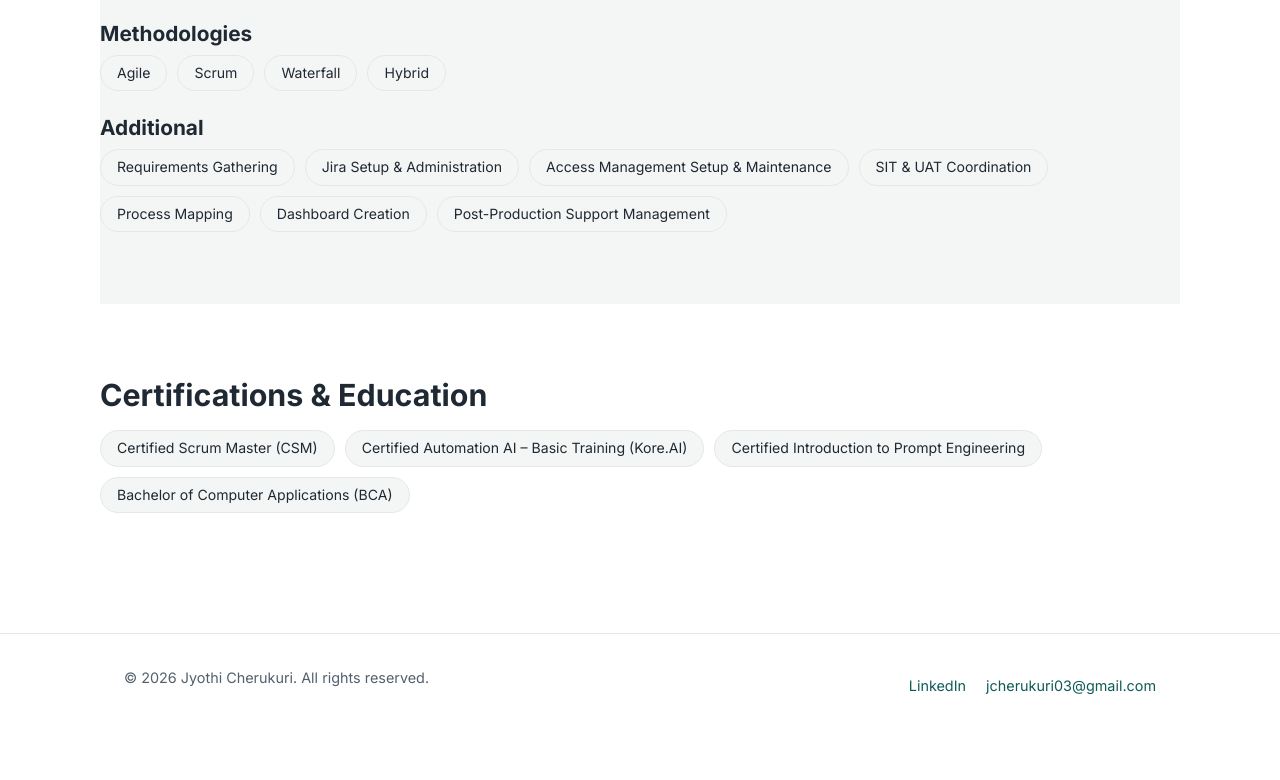
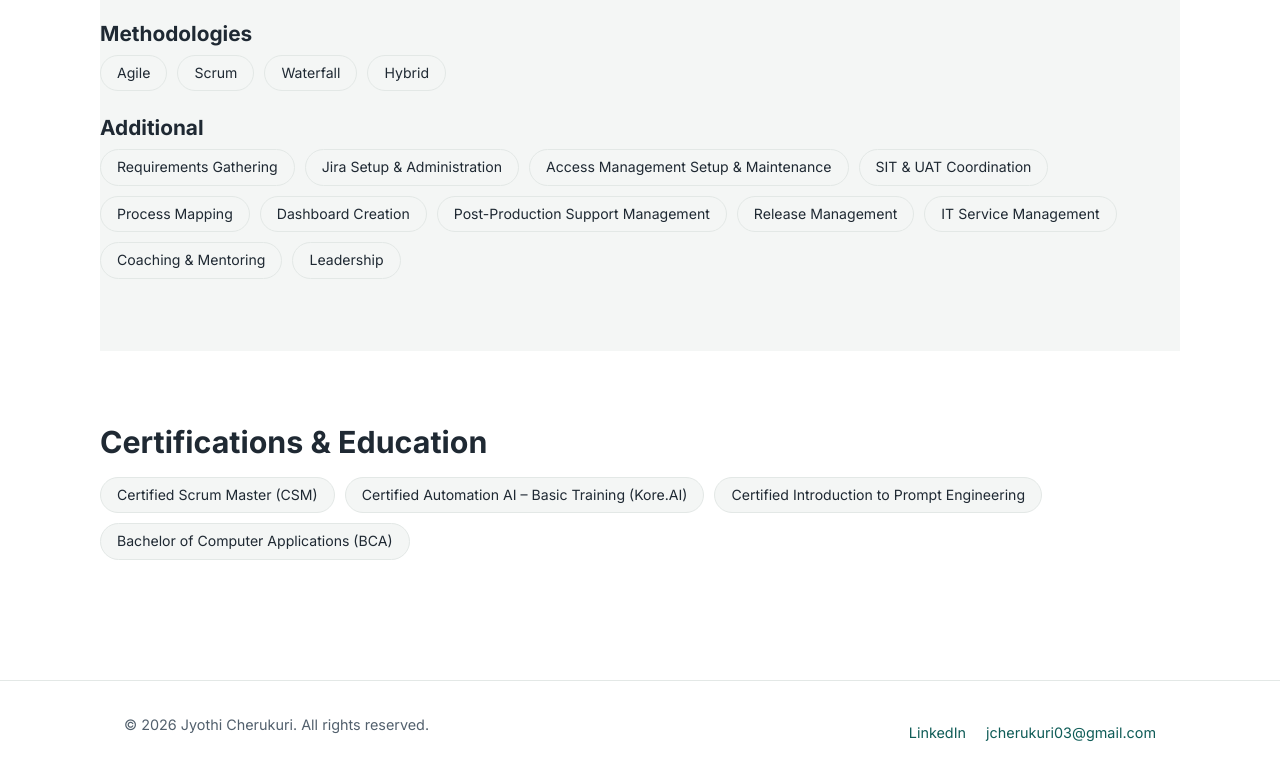
Before and after one commit to Jyothicherukuri9/jyothicherukuri-website, a plain HTML site: page skills.html in a window 1280 px wide. Shown: the part 787-1567 px from the top of the page. Before the commit the page ends 1524 px from the top, so only its background shows below. Drawn offline with Linux system fonts and the light colour scheme.

Commit message:
Add LinkedIn-sourced skills to Additional skills section

```diff
--- a/skills.html
+++ b/skills.html
@@ -76,6 +76,10 @@
         <span class="tag">Process Mapping</span>
         <span class="tag">Dashboard Creation</span>
         <span class="tag">Post-Production Support Management</span>
+        <span class="tag">Release Management</span>
+        <span class="tag">IT Service Management</span>
+        <span class="tag">Coaching &amp; Mentoring</span>
+        <span class="tag">Leadership</span>
       </div>
     </section>
 
```
